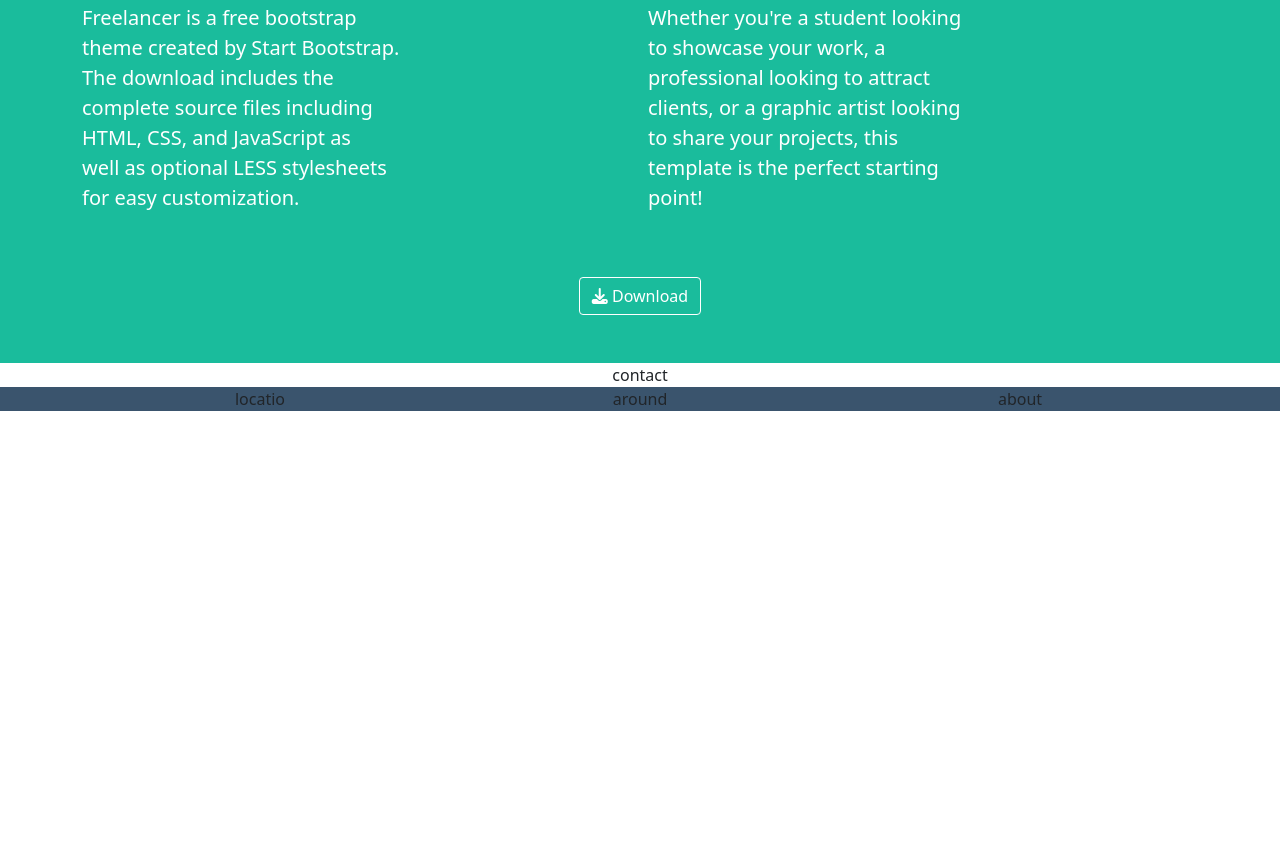
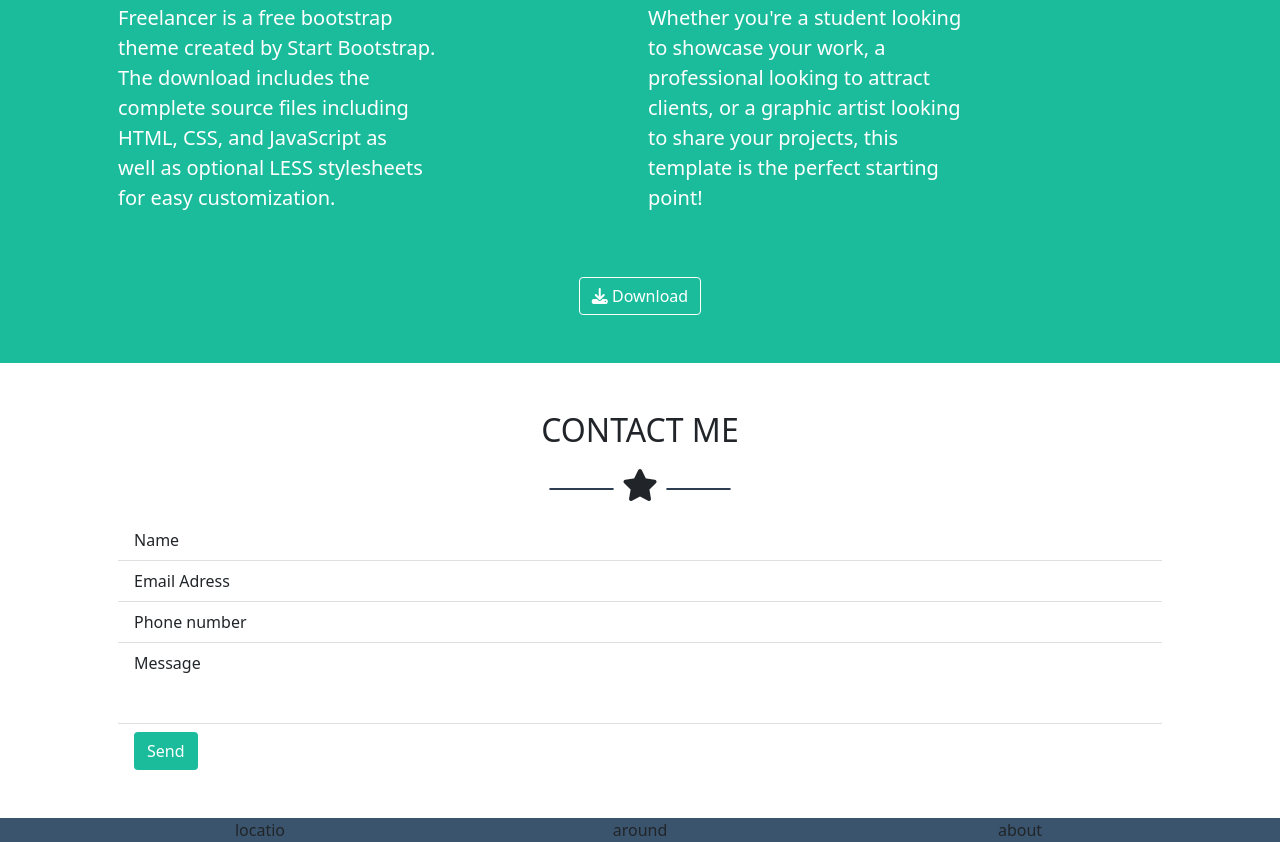
Before and after one commit to nehabht/html-css-bootstrap-freelancer, a plain HTML site: page index.html in a window 1280 px wide. Shown: the part 1482-2324 px from the top of the page. Before the commit the page ends 1893 px from the top, so only its background shows below. Drawn offline with nearby package versions, Linux system fonts and the light colour scheme.

Commit message:
add contact

```diff
--- a/assets/css/style.css
+++ b/assets/css/style.css
@@ -55,6 +55,11 @@ img{
 
 }
 
+.btn_send{
+    background-color: var(--bg-secondary);
+    color: white;
+}
+
 
 /* footer */
 
--- a/index.html
+++ b/index.html
@@ -106,7 +106,7 @@
                     </div>
                 </div>
             </div>
-            <div class="container">
+            <div class="container px-5">
                 <div class="row row-cols-sm-1 mx-2-sm row-cols-md-2 g-3">
                     <div class="col text-white ">
                         <p class="fs-5 ">
@@ -149,14 +149,50 @@
 
         </div>
 
+
+         <!-- contacts -->
+
         <div class="main_contact">
-            <div class="container">
-                <div class="row text-center">
-                    <div class="col">contact</div>
+            <div class="container portfolio">
+                <div class="row row-cols-sm-1 text-center">
+                    <div class="col">
+                        <h2 class="text-uppercase pt-5">contact me</h2>
+                        <h2 class="py-2">
+                            <i class="fa-regular fa-dash"></i>
+                            <i class="fa-solid fa-star"></i>
+                            <i class="fa-regular fa-dash"></i>
+                        </h2>
+
+                    </div>
                 </div>
-
             </div>
         </div>
+
+        <div class="container px-5">
+            <div class="row">
+                <div class="col">
+                    <ul class="list-group list-group-flush">
+                        <li class="list-group-item">Name</li>
+                        <li class="list-group-item">Email Adress</li>
+                        <li class="list-group-item">Phone number</li>
+                        <li class="list-group-item pb-5">Message</li>
+                        <li class="list-group-item pb-5">
+                            <div class="row">
+                                <div class="col">
+                                    <button type="button" class="btn btn-outline btn_send">
+                                        Send
+                                    </button>
+                                </div>
+                            </div>
+                        </li>
+
+                      </ul>
+                </div>
+            </div>
+
+        </div>
+
+
 
 
 
```
